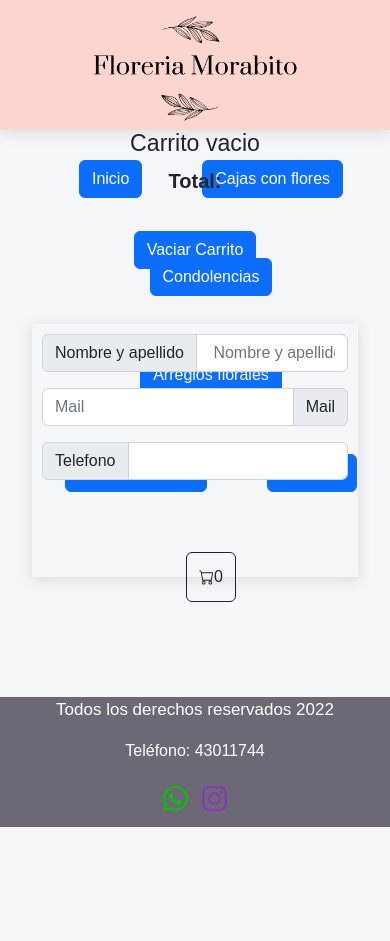
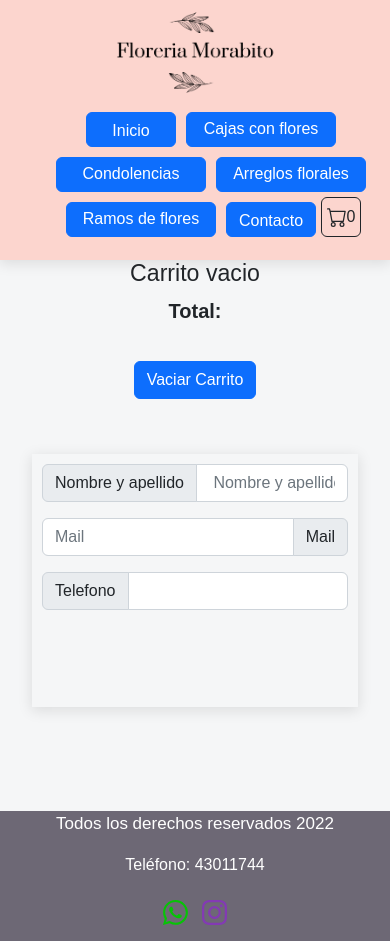
Before and after one commit to guidomora/react_Guido_Morabito, a React (Create React App) app in the folder my-app/: page /Cart in a window 390 px wide. Before the commit the page ends 844 px from the top, so only its background shows below. Built offline with nearby package versions, Linux system fonts and the light colour scheme.

Commit message:
aplicando responsive

```diff
--- a/my-app/src/componente/NavBar.js
+++ b/my-app/src/componente/NavBar.js
@@ -13,32 +13,32 @@
             </Link>
             <ul className="flex">
                 <li className="lista-nav">
-                    <button type="button" className="btn btn-primary lista-boton">
+                    <button type="button" className="btn btn-primary lista-boton botones-chicos">
                         <Link to="/" className="botones-ruta">Inicio</Link>
                     </button>
                 </li>
                 <li className="lista-nav">
-                     <button type="button" className="btn btn-primary lista-boton">
+                     <button type="button" className="btn btn-primary lista-boton botones">
                      <Link to="/tipo/Caja" className="botones-ruta">Cajas con flores</Link>
                     </button>
                 </li>
                 <li className="lista-nav">
-                    <button type="button" className="btn btn-primary lista-boton">
+                    <button type="button" className="btn btn-primary lista-boton botones">
                     <Link to="/tipo/Condolencias" className="botones-ruta">Condolencias</Link>
                     </button>
                 </li>
                 <li className="lista-nav">
-                    <button type="button" className="btn btn-primary lista-boton">
+                    <button type="button" className="btn btn-primary lista-boton botones">
                     <Link to="/tipo/Arreglo floral" className="botones-ruta">Arreglos florales</Link>
                     </button>
                 </li>
                 <li className="lista-nav">
-                    <button type="button" className="btn btn-primary lista-boton">
+                    <button type="button" className="btn btn-primary lista-boton botones">
                     <Link to="/tipo/Ramo" className="botones-ruta">Ramos de flores</Link>
                     </button>
                 </li>
                 <li className="lista-nav">
-                    <button type="button" className="btn btn-primary lista-boton">
+                    <button type="button" className="btn btn-primary lista-boton botones-chicos">
                     <Link to="/Contacto" className="botones-ruta">Contacto</Link>
                     </button>
                 </li>
--- a/my-app/src/estilos/CartWidget.css
+++ b/my-app/src/estilos/CartWidget.css
@@ -6,3 +6,47 @@
     justify-content:center;
     align-items: center;
   }
+
+  /* -----------mobile------------- */
+  @media only screen and (min-width: 1023px) and (max-width: 1500px) {
+
+    .boton-cart {
+      height: 50px;
+      width: 50px;
+      margin: 5px;
+      display: flex;
+      justify-content:center;
+      align-items: center;
+      padding: 0px;
+    }
+
+  }
+/* -----------mobile------------- */
+
+@media only screen and (min-width: 768px) and (max-width: 1023px) {
+
+  .boton-cart {
+    height: 50px;
+    width: 50px;
+    margin: 5px;
+    display: flex;
+    justify-content:center;
+    align-items: center;
+    padding: 0px;
+  }
+
+}
+/* ------------------------------------ */
+@media only screen and (max-width: 767px) {
+  .boton-cart {
+    height: 40px;
+    width: 40px;
+    margin: 0px;
+    display: flex;
+    justify-content:center;
+    align-items: center;
+    padding: 0px;
+  }
+
+}
+/* ------------------------------------ */
--- a/my-app/src/estilos/ItemDetail.css
+++ b/my-app/src/estilos/ItemDetail.css
@@ -71,3 +71,54 @@
 .boton-compra1 {
     margin: 5px;
 }
+
+/* -----------mobile------------- */
+
+@media only screen and (min-width: 768px) and (max-width: 1023px) {
+
+}
+/* ------------------------------------ */
+@media only screen and (max-width: 767px) {
+
+    .item-titulo1 {
+        text-align: center;
+        font-size: 27px;
+        margin: 10px;
+    }
+
+    .item-precio1 {
+        font-weight: bold;
+        font-size: 20px;
+        margin: 14px;
+    }
+
+    .item-descripcion1 {
+        font-size: 19px;
+        text-align: center;
+        margin: 5px;
+    }
+
+
+    .item-imagen1 {
+        height: 400px;
+        width: 400px;
+        object-fit: cover;
+        margin: 20px;
+    }
+
+    .item-aside1 {
+        height: 500px;
+        width: 450px;
+        display: flex;
+        flex-wrap: wrap;
+        flex-direction: column;
+        align-items: center;
+        justify-content:center;
+    }
+
+    .item-stock1 {
+        font-size: 20px;
+        margin: 10px;
+    }
+}
+/* ------------------------------------ */
--- a/my-app/src/estilos/NavBar.css
+++ b/my-app/src/estilos/NavBar.css
@@ -45,3 +45,184 @@
     color: rgb(255, 255, 255);
     text-decoration: none;
   }
+
+  /* -----------mobile------------- */
+  @media only screen and (min-width: 1023px) and (max-width: 1500px) {
+    nav {
+      background-color: #FCD5CE;
+      width: 100%;
+      height: 240px;
+    }
+
+    .nav-container {
+      display: flex;
+      flex-direction: row;
+      flex-wrap: wrap;
+    }
+
+    .imagen-home{
+      height: 150px;
+    }
+
+
+    .flex {
+      list-style: none;
+      display: flex;
+      flex-direction: row;
+      flex-wrap: wrap;
+      align-content: center;
+      justify-content: center;
+    }
+
+    .lista-nav {
+      display: flex;
+      align-content: center;
+      margin: 5px;
+    }
+
+    .botones {
+      text-align: center;
+      height: 50px;
+      width: 150px;
+      padding: 0px;
+      font-size: 18px;
+    }
+
+    .botones-chicos {
+      height: 50px;
+      width: 95px;
+      text-align: center;
+      font-size: 17px;
+    }
+
+    .lista-boton :hover {
+      color: aliceblue;
+    }
+
+    .botones-ruta {
+      color: rgb(255, 255, 255);
+      text-decoration: none;
+    }
+
+  }
+
+
+@media only screen and (min-width: 768px) and (max-width: 1023px) {
+
+  nav {
+    background-color: #FCD5CE;
+    width: 100%;
+    height: 260px;
+  }
+
+  .nav-container {
+    display: flex;
+    flex-direction: row;
+    flex-wrap: wrap;
+  }
+
+  .imagen-home{
+    height: 100px;
+  }
+
+
+  .flex {
+    list-style: none;
+    display: flex;
+    flex-direction: row;
+    flex-wrap: wrap;
+    align-content: center;
+    justify-content: center;
+  }
+
+  .lista-nav {
+    display: flex;
+    align-content: center;
+    margin: 5px;
+  }
+
+  .botones {
+    text-align: center;
+    height: 50px;
+    width: 150px;
+    padding: 0px;
+    font-size: 18px;
+  }
+
+  .botones-chicos {
+    height: 50px;
+    width: 95px;
+    text-align: center;
+    font-size: 17px;
+  }
+
+  .lista-boton :hover {
+    color: aliceblue;
+  }
+
+  .botones-ruta {
+    color: rgb(255, 255, 255);
+    text-decoration: none;
+  }
+
+}
+/* ------------------------------------ */
+@media only screen and (max-width: 767px) {
+
+  nav {
+    background-color: #FCD5CE;
+    width: 100%;
+    height: 260px;
+  }
+
+  .nav-container {
+    display: flex;
+    flex-direction: row;
+    flex-wrap: wrap;
+  }
+
+  .imagen-home{
+    height: 100px;
+  }
+
+
+  .flex {
+    list-style: none;
+    display: flex;
+    flex-direction: row;
+    flex-wrap: wrap;
+    align-content: center;
+    justify-content: center;
+  }
+
+  .lista-nav {
+    display: flex;
+    align-content: center;
+    font-size: 20px;
+    margin: 5px;
+  }
+
+  .botones {
+    text-align: center;
+    height: 35px;
+    width: 150px;
+    padding: 0px;
+  }
+
+  .botones-chicos {
+    height: 35px;
+    width: 90px;
+    text-align: center;
+  }
+
+  .lista-boton :hover {
+    color: aliceblue;
+  }
+
+  .botones-ruta {
+    color: rgb(255, 255, 255);
+    text-decoration: none;
+  }
+
+}
+/* ------------------------------------ */
--- a/my-app/src/views/CartViews.js
+++ b/my-app/src/views/CartViews.js
@@ -3,7 +3,6 @@
 import CartItem from "../componente/CartItem";
 import "../estilos/CartItem.css";
 import "../Firebase/FireBase";
-import { Link } from "react-router-dom";
 
 function Cart() {
   const { clearCart, precioFinal, confirmarOrden } = useCartContext();
@@ -96,21 +95,6 @@
               </div>
             </div>
           </div>
-          <div className="btn-checkout">
-            {items.length ? (
-              <button type="submit" className="btn" onClick={generarCodigo}>
-                <Link
-                  to="/CheckOut"
-                  className="btn btn-primary vaciar-checkOut"
-                >
-                  {" "}
-                  Ir al checkout
-                </Link>
-              </button>
-            ) : (
-              <p></p>
-            )}
-          </div>
         </div>
       )}
     </CartContext.Consumer>
```
Also changed, not shown: my-app/src/estilos/CartItem.css (line endings or trailing spaces).
